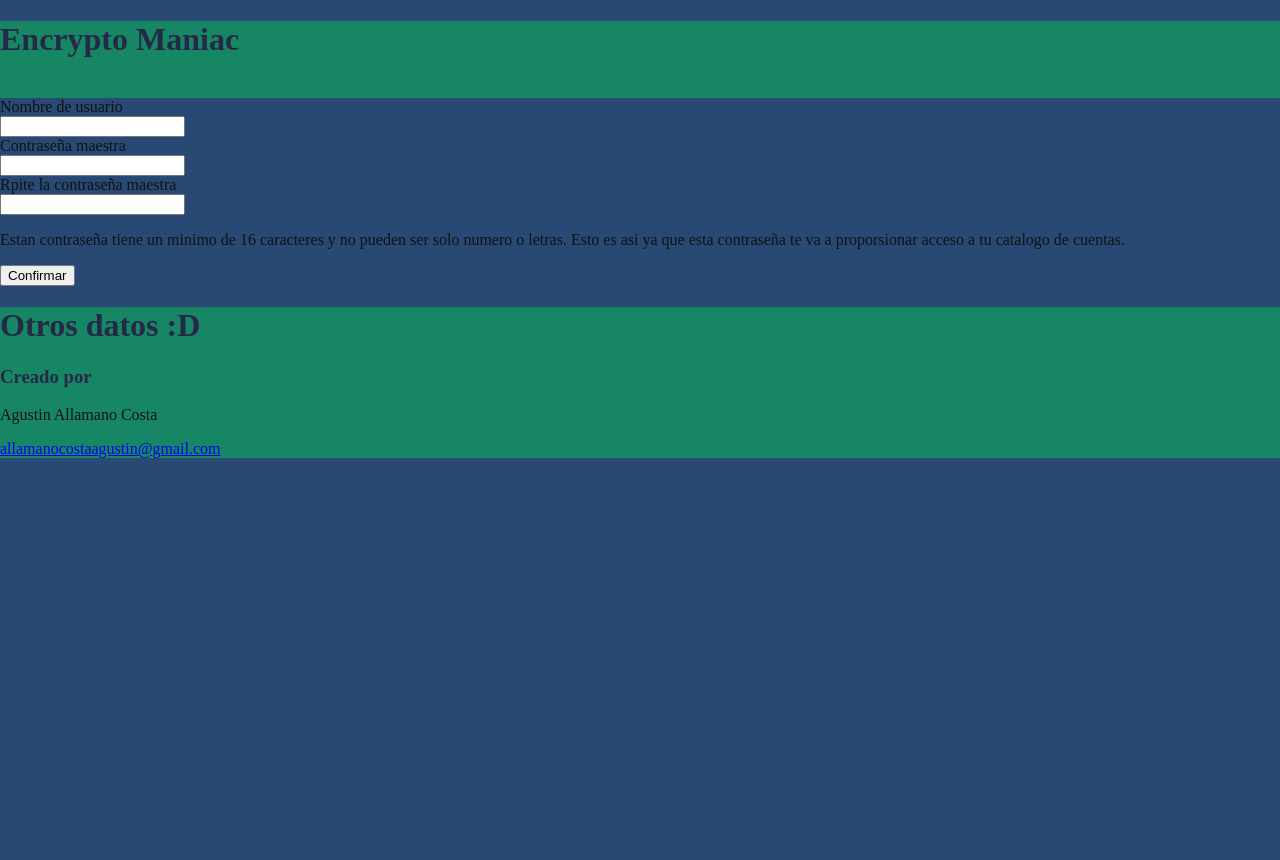
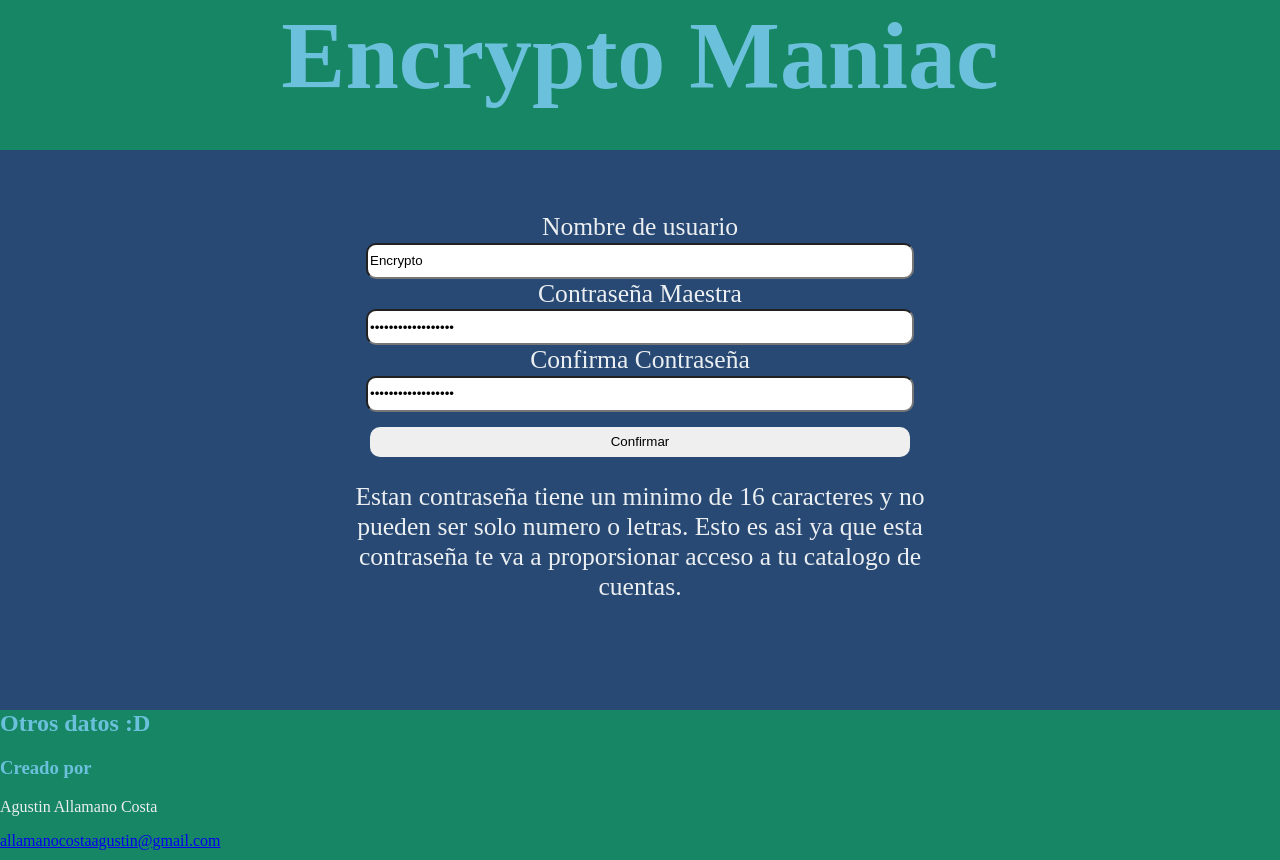
Before and after one commit to AgustinAllamanoCosta/encrypto-maniac, a Flask app: page /singUp in a window 1280 px wide. Before the commit the page ends 458 px from the top, so only its background shows below. Run offline with Flask 2, Linux system fonts and the light colour scheme.

Commit message:
Crea los archivos css y modifica las vistas para que se puedan tener una base para trabajar en las funcionalidades.

```diff
--- a/Web/static/baseinit.css
+++ b/Web/static/baseinit.css
@@ -1,26 +1,46 @@
 :root {
-    --main-color       : #178665;
-    --title-color      : #252947;
-    --text-color       : #111213;
-    --light-text-color : #A0A7AC;
-    --body-color : #274974;
+    --main-color  : #178665;
+    --title-color : #6bc1db;
+    --text-color  : #eceff1;
+    --body-color  : #274974;
 }
-
 body {
     background : var(--body-color);
     color : var(--text-color);
-    margin: 0;
 }
 header, footer {
     background : var(--main-color );
     color : var(--text-color);
-    margin: 0;
+    height: 150px;
+    width: 100%;
 }
-
 h1, h2, h3 {
     color: var(--title-color);
 }
-
+h1{
+    text-align: center;
+    font-size: 6em;
+    padding: 0;
+    margin: 0;
+}
 p {
     color: var(--text-color);
 }
+
+html, body{
+    height:100%;
+}
+body{
+    margin:0;
+    padding: 0px;
+}
+header{
+    margin: 0;
+    padding: 0;
+}
+main{
+    display: flex;
+    justify-content: center;
+    align-items: center;
+    height:67.5%;
+}
--- /dev/null
+++ b/Web/static/singUp.css
@@ -0,0 +1,21 @@
+form{
+    font-size: 1.6em;
+    text-align: center;
+    max-width: 600px;
+}
+
+form input {
+    width: 90%;
+    height: 30px;
+    border-radius: 10px;
+}
+
+form button {
+   padding: 0.5em 1em;
+   margin-top: 15px;
+   border: none;
+   cursor: pointer;
+   border-radius: 10px;
+   width: 90%;
+   height: 30px;
+}
--- a/Web/templates/baseinit.html
+++ b/Web/templates/baseinit.html
@@ -10,7 +10,7 @@
 	</head>
 	<body>
 		<header>
-			<h1>Encrypto Maniac</h1><br>
+			<h1>Encrypto Maniac</h1>
 		</header>
 		<main>
 			{% block main %}
@@ -18,7 +18,7 @@
 		</main>
 		<footer>
 			{% block footer %}
-			<h1>Otros datos :D</h1>
+			<h2>Otros datos :D</h1>
 			<h3>Creado por</h3>
 			<p>Agustin Allamano Costa</p>
 			<p> <a href="mailto:allamanocostaagustin@gmail.com">allamanocostaagustin@gmail.com</a></p>
--- a/Web/templates/singUp.html
+++ b/Web/templates/singUp.html
@@ -1,16 +1,20 @@
 {% extends "baseinit.html" %}
 {% block title %} Sing Up {% endblock %}
+{% block head %}
+	{{ super() }}
+	<link rel="stylesheet" type="text/css" href="{{ url_for('static',filename='singUp.css') }}">
+{% endblock %}
 {% block main %}
 	<form>
 		<label>Nombre de usuario</label><br>
-		<input type="text" id="nombreUsuario"><br>
-		<label>Contraseña maestra</label><br>
-		<input type="text" id="contraseniaMaestra"><br>
-		<label>Rpite la contraseña maestra</label><br>
-		<input type="text" id="contraseniaMaestraDos"><br>
+		<input type="text" id="nombreUsuario" value="Encrypto"><br>
+		<label>Contraseña Maestra</label><br>
+		<input type="password" id="contraseniaMaestra" value="Contraseña maestra"><br>
+		<label>Confirma Contraseña</label><br>
+		<input type="password" id="contraseniaMaestraDos" value="Contraseña maestra"><br>
+		<button type="submit">Confirmar</button>
 		<p>Estan contraseña tiene un minimo de 16 caracteres y no pueden ser solo numero o letras. Esto es asi ya que esta contraseña
 		te va a proporsionar acceso a tu catalogo de cuentas.
 		</p>
-		<input type="submit" value="Confirmar">
 	</form>
 {% endblock %}
```
Also changed, not shown: Web/static/login.css (added, +21 -0 lines), Web/templates/consult.html (+28 -1 lines), Web/templates/login.html (+6 -2 lines), Web/static/sigUp.css (deleted).
